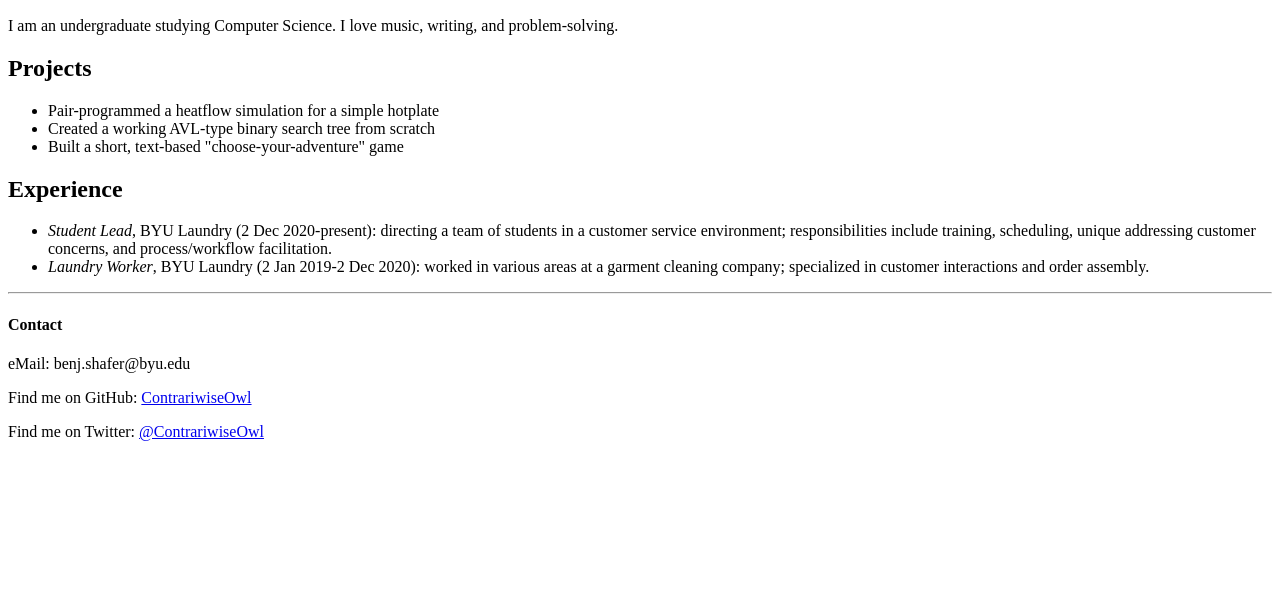
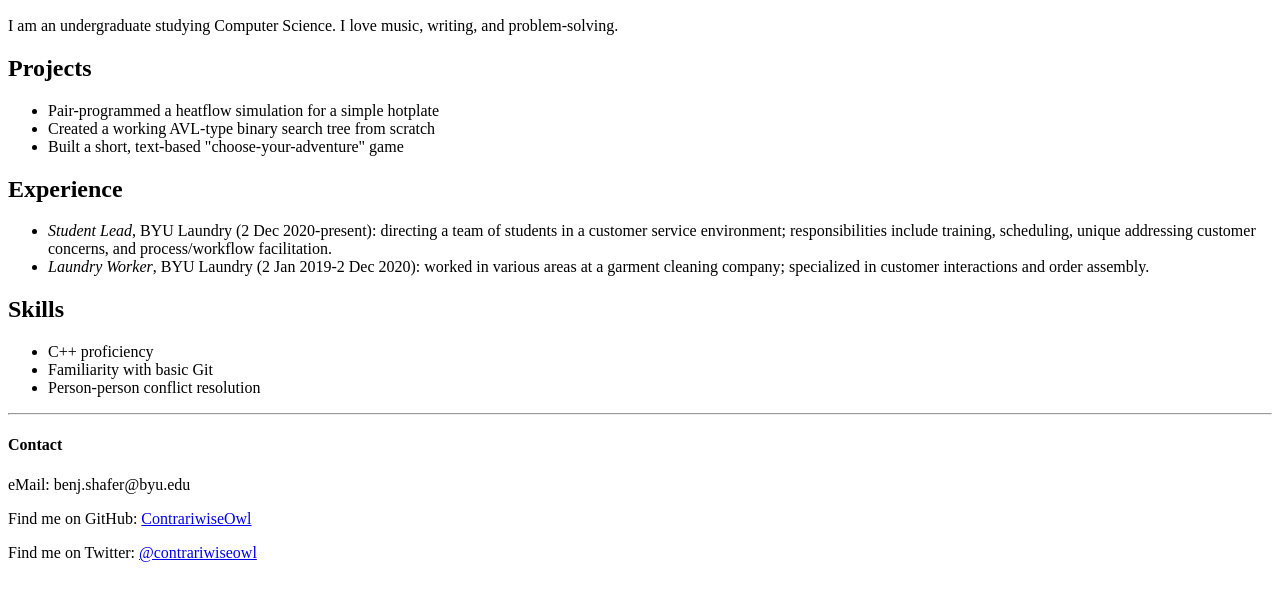
Before and after one commit to ContrariwiseOwl/portfolio, a plain HTML site: page index.html in a window 1280 px wide. Shown: the part 110-710 px from the top of the page. Drawn offline with Linux system fonts and the light colour scheme.

Commit message:
Format and content update

```diff
--- a/index.html
+++ b/index.html
@@ -30,11 +30,18 @@
                     in customer interactions and order assembly.</li>
         </ul>
 
+        <h2>Skills</h2>
+        <ul>
+            <li>C++ proficiency</li>
+            <li>Familiarity with basic Git</li>
+            <li>Person-person conflict resolution</li>
+        </ul>
+
         <hr>
 
         <h4>Contact</h4>
         <p>eMail: benj.shafer@byu.edu</p>
         <p>Find me on GitHub: <a href="https://github.com/ContrariwiseOwl">ContrariwiseOwl</a></p>
-        <p>Find me on Twitter: <a href="https://twitter.com/contrariwiseowl">@ContrariwiseOwl</a></p>
+        <p>Find me on Twitter: <a href="https://twitter.com/contrariwiseowl">@contrariwiseowl</a></p>
     </body>
 </html>
```
